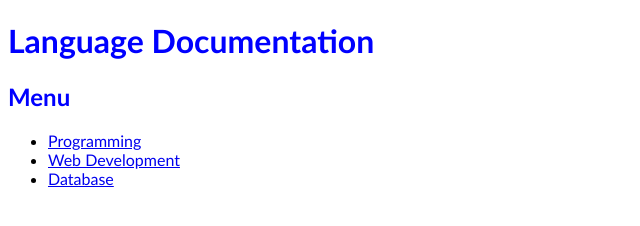
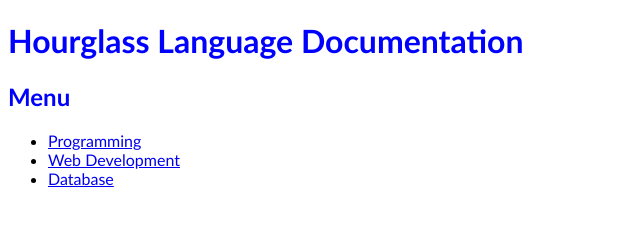
Before and after one commit to Beniven1/hourglass-docs, a plain HTML site: page index.html in a window 1280 px wide. Shown: the whole page, without its empty margins (0-640 px from the left). Drawn offline with Linux system fonts and the light colour scheme.

Commit message:
Update index.html

```diff
--- a/index.html
+++ b/index.html
@@ -15,7 +15,7 @@
   </style>
 </head>
 <body>
-  <h1>Language Documentation</h1>
+  <h1>Hourglass Language Documentation</h1>
   <h2>Menu</h2>
   <ul>
     <li><a href="programming.html">Programming</a></li>
```
